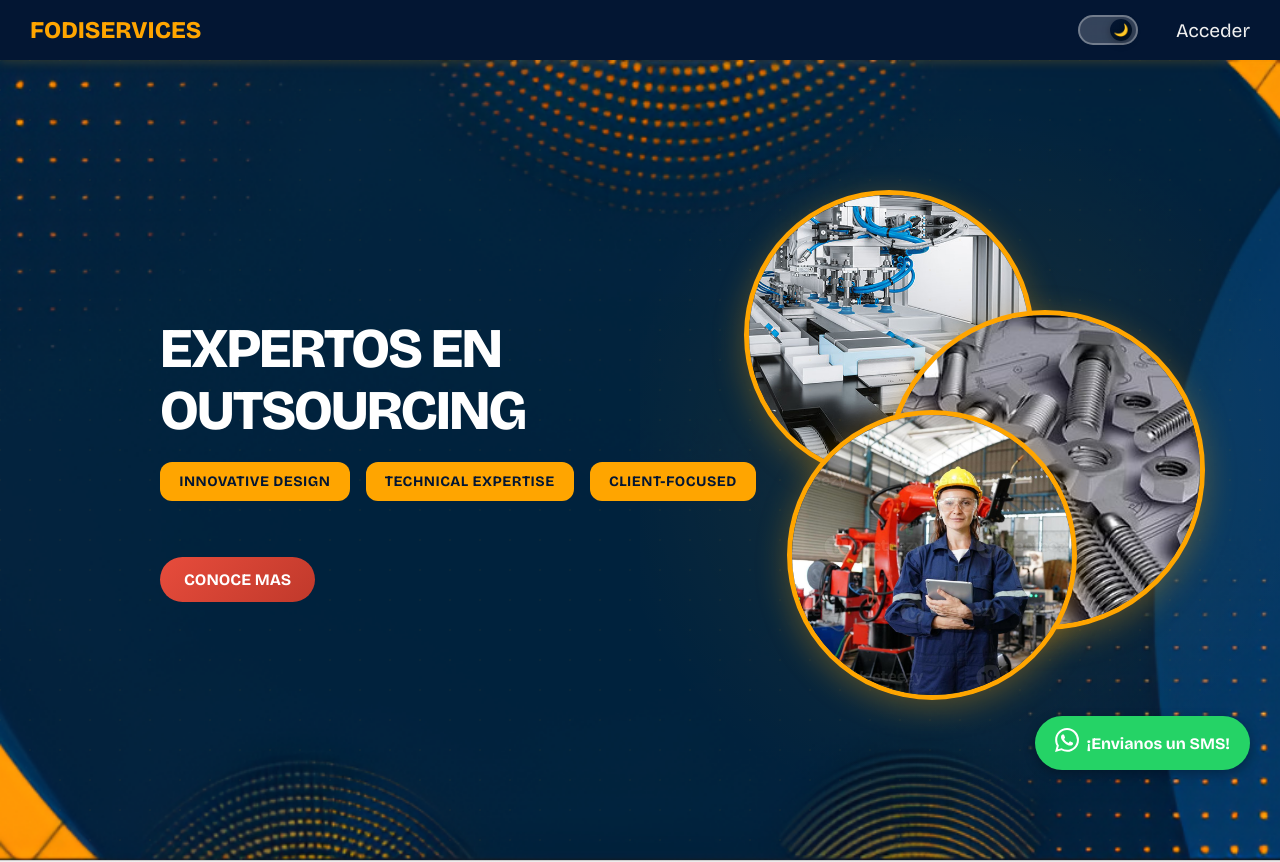
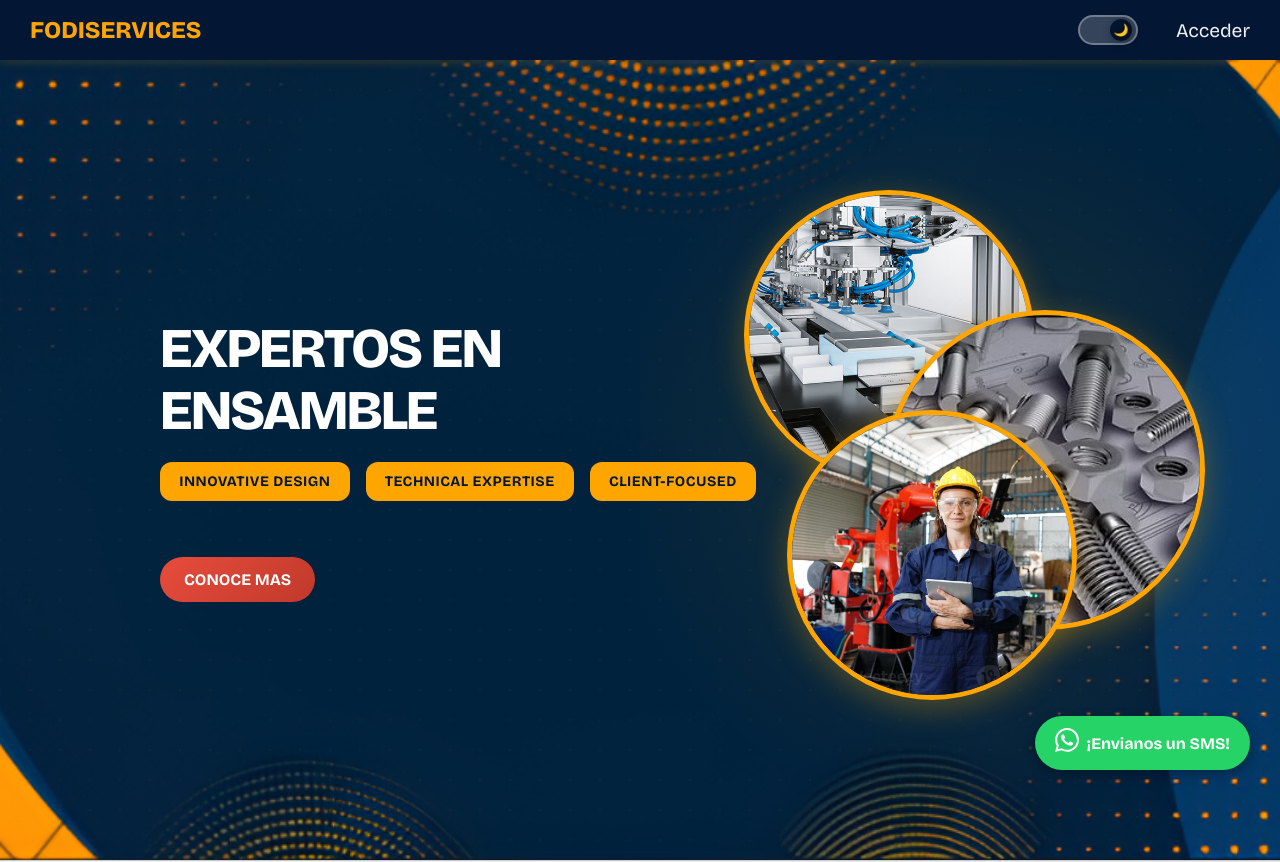
Before and after one commit to SebasTaclar/fodiservices, a Vue app: page / in a window 1280 px wide. Shown: the top 862 px of the page. Built offline with nearby package versions, Linux system fonts and the light colour scheme.

Commit message:
Cambio titulo principal main banner

```diff
--- a/src/components/MainBanner.vue
+++ b/src/components/MainBanner.vue
@@ -5,7 +5,7 @@
       <div class="hero-content">
         <div class="hero-title">
           <h1>EXPERTOS EN
-            OUTSOURCING</h1>
+            ENSAMBLE</h1>
         </div>
 
         <div class="hero-visual mobile-order">
```
